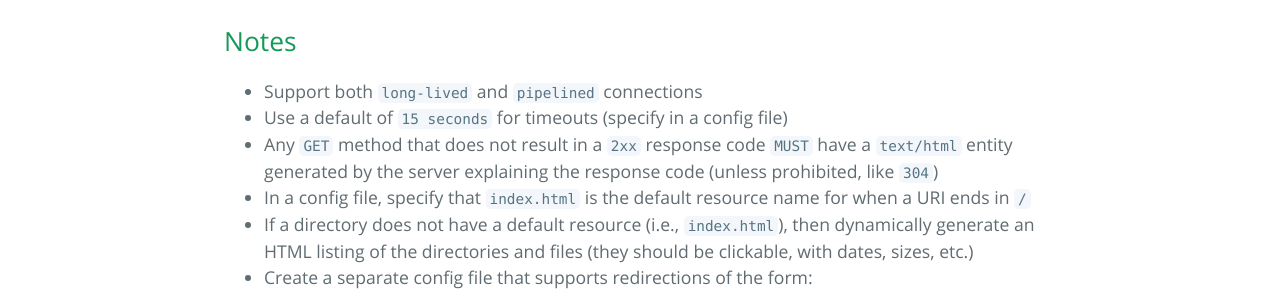
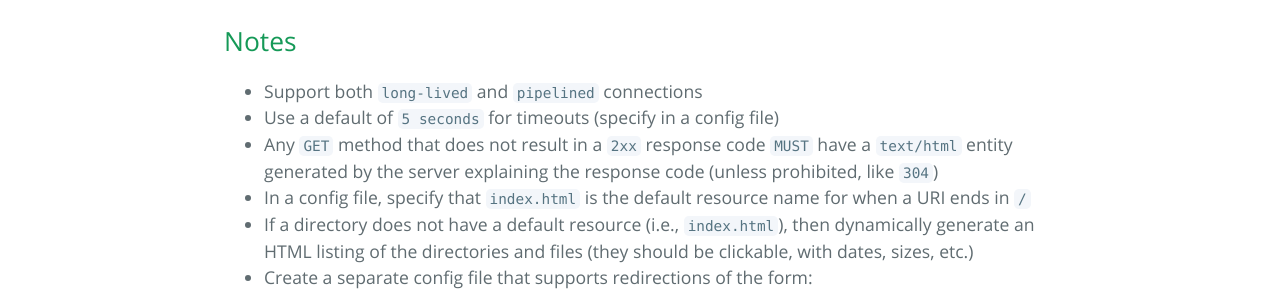
Before and after one commit to cs531-f19/cs531-f19.github.io, a Jekyll site: the page built from assignments/assignment-2.md, in a window 1280 px wide. Shown: the part 1230-1530 px from the top of the page. Built offline with Jekyll 4.4.1, drawn with Linux system fonts in a browser that asks for light colours; the repository's description, which GitHub fills in, is left out.

```diff
--- a/_data/lectures.yml
+++ b/_data/lectures.yml
@@ -79,6 +79,8 @@
   links:
     - title: Range and Partial Content Slides
       href: /slides/lecture-05-range-partial-content.pdf
+    - title: Introduction to Python Slides
+      href: /slides/lecture-05-python.pdf
     - title: RFC 7233
       href: https://tools.ietf.org/html/rfc7233
 - title: Lecture 6
--- a/assignments/assignment-2.md
+++ b/assignments/assignment-2.md
@@ -30,7 +30,7 @@ title: Assignment 2
 ## Notes
 
 * Support both `long-lived` and `pipelined` connections
-* Use a default of `15 seconds` for timeouts (specify in a config file)
+* Use a default of `5 seconds` for timeouts (specify in a config file)
 * Any `GET` method that does not result in a `2xx` response code `MUST` have a `text/html` entity generated by the server explaining the response code (unless prohibited, like `304`)
 * In a config file, specify that `index.html` is the default resource name for when a URI ends in `/`
 * If a directory does not have a default resource (i.e., `index.html`), then dynamically generate an HTML listing of the directories and files (they should be clickable, with dates, sizes, etc.)
```
Also changed, not shown: 1 other file.
